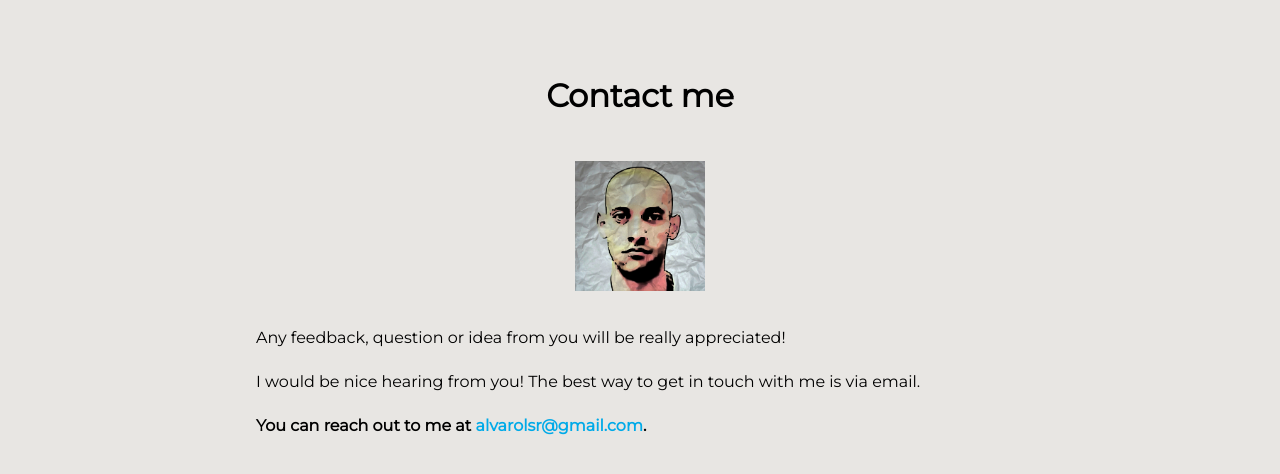
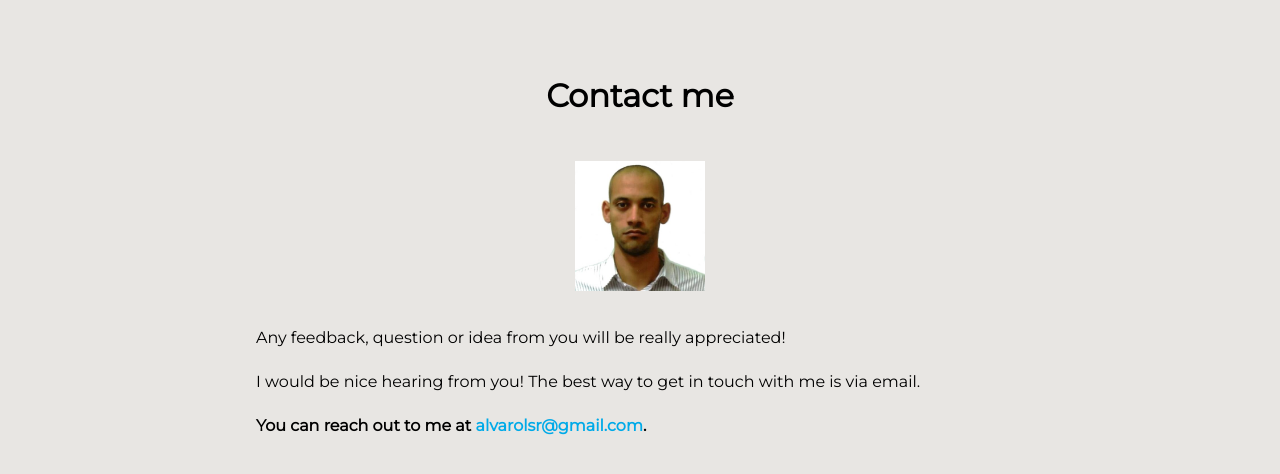
Before and after one commit to alvarolsr/Portfolio-default, a plain HTML site: page index.html in a window 1280 px wide. Shown: the part 1197-1671 px from the top of the page. Drawn offline with Linux system fonts and the light colour scheme.

Commit message:
Update index.html

```diff
--- a/index.html
+++ b/index.html
@@ -103,7 +103,7 @@
     </section>
     <section class="contact" id="contact">
       <h1>Contact me</h1>
-      <img class="portrait" src="images/portrait.png" />
+      <img class="portrait" src="images/sq-photo.jpg" />
       <br />
       <p>Any feedback, question or idea from you will be really appreciated!</p>
       <br />
```
